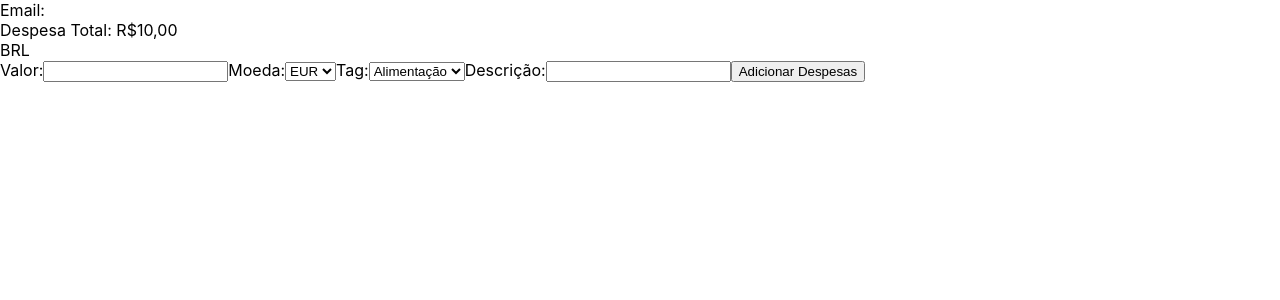
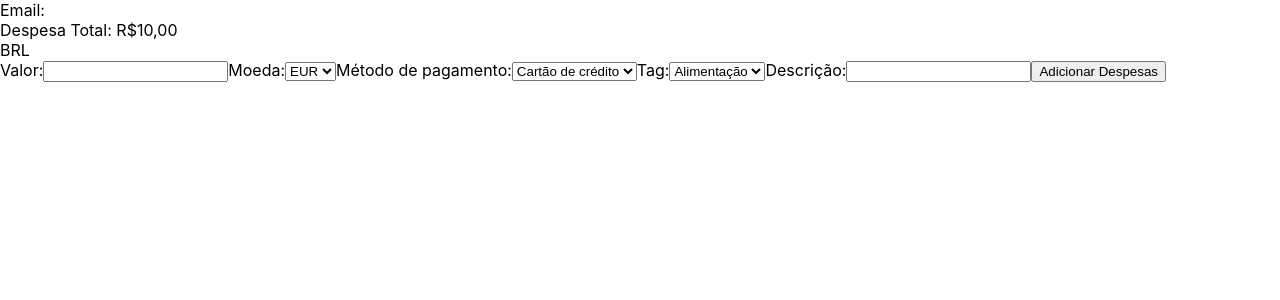
Before and after one commit to cae07/sd-013-a-project-trybewallet, a React (Create React App) app: page /carteira in a window 1280 px wide. Shown: the top 300 px of the page. Built offline with nearby package versions, Linux system fonts and the light colour scheme.

Commit message:
Add questao 06 corrigida

```diff
--- a/src/components/FormsWallet.js
+++ b/src/components/FormsWallet.js
@@ -27,6 +27,15 @@ class FormsWallet extends React.Component {
           </select>
         </label>
 
+        <label htmlFor="select-payment">
+          Método de pagamento:
+          <select name="payment" id="select-payment">
+            <option value="">Cartão de crédito</option>
+            <option value="">Cartão de débito</option>
+            <option value="">Dinheiro</option>
+          </select>
+        </label>
+
         <label htmlFor="select-tag">
           Tag:
           <select name="tag" id="select-tag">
```
